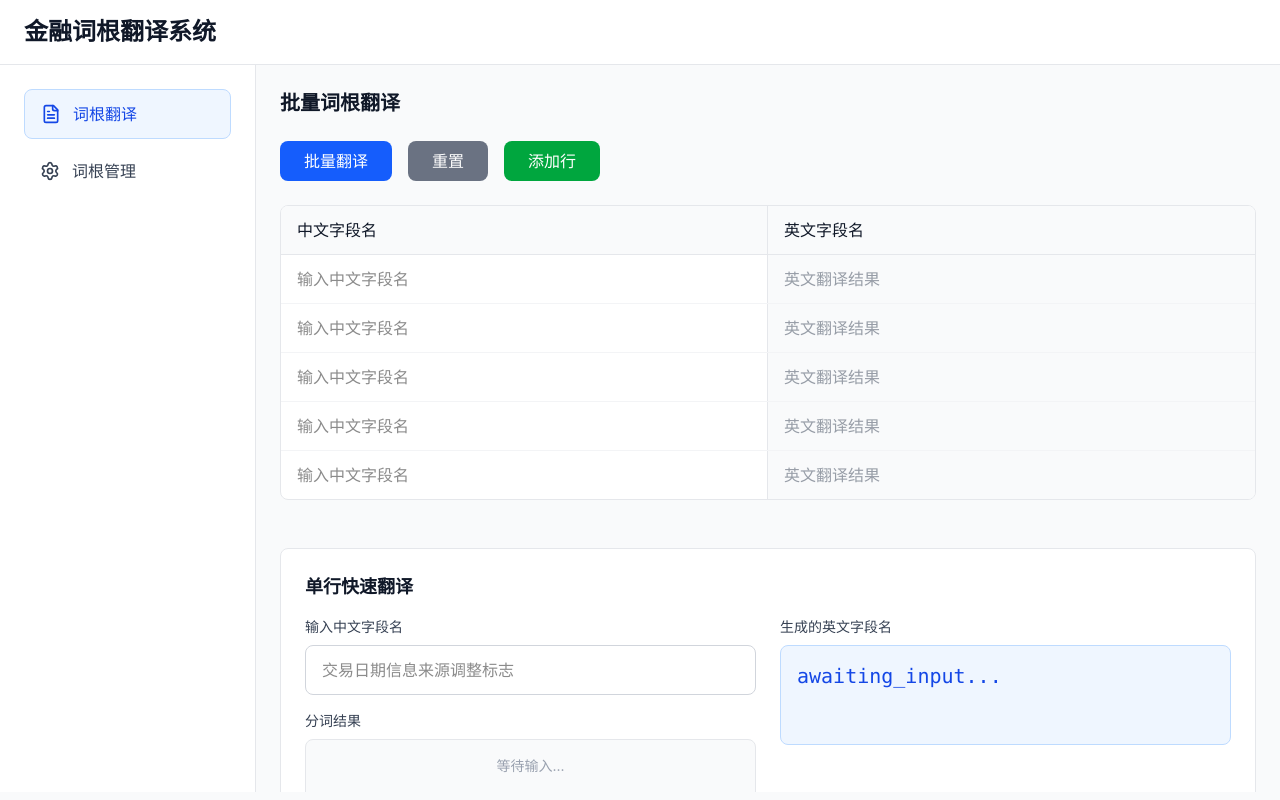
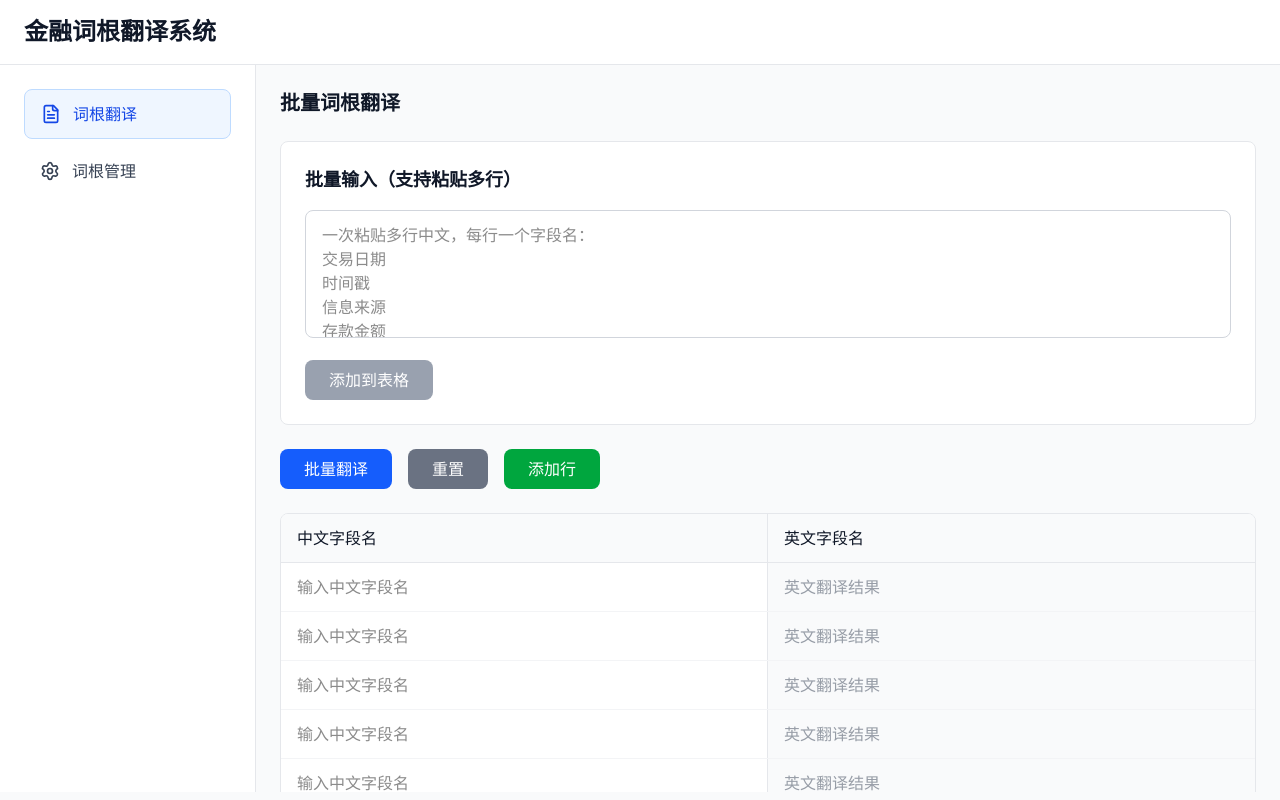
Before and after one commit to xingkaixin/rootify, a React (Vite) app: page / in a window 1280 px wide. Built offline with nearby package versions, Linux system fonts and the light colour scheme.

Commit message:
feat: 添加批量输入功能到翻译表格

```diff
--- a/src/App.tsx
+++ b/src/App.tsx
@@ -88,12 +88,26 @@ function BatchTranslationTable() {
     { chinese: "", english: "" },
   ]);
   const [copied, setCopied] = useState<number | null>(null);
+  const [batchInput, setBatchInput] = useState("");
 
   const handleInputChange = (index: number, value: string) => {
     const newData = [...tableData];
     newData[index].chinese = value;
     newData[index].english = "";
     setTableData(newData);
+  };
+
+  const handleBatchInput = () => {
+    const lines = batchInput
+      .split('\n')
+      .map(line => line.trim())
+      .filter(line => line.length > 0);
+
+    if (lines.length > 0) {
+      const newData = lines.map(line => ({ chinese: line, english: "" }));
+      setTableData(newData);
+      setBatchInput("");
+    }
   };
 
   const handleBatchTranslate = () => {
@@ -132,7 +146,34 @@ function BatchTranslationTable() {
 
   return (
     <div className="space-y-6">
-      <div className="flex gap-4 mb-6">
+      {/* 批量输入区域 */}
+      <div className="bg-white rounded-lg border border-gray-200 p-6">
+        <h3 className="text-lg font-semibold text-gray-900 mb-4">批量输入（支持粘贴多行）</h3>
+        <div className="space-y-4">
+          <textarea
+            value={batchInput}
+            onChange={(e) => setBatchInput(e.target.value)}
+            placeholder="一次粘贴多行中文，每行一个字段名：
+交易日期
+时间戳
+信息来源
+存款金额
+取款金额"
+            className="w-full h-32 px-4 py-3 border border-gray-300 rounded-lg focus:ring-2 focus:ring-blue-500 focus:border-blue-500 resize-none"
+          />
+          <div className="flex gap-4">
+            <button
+              onClick={handleBatchInput}
+              disabled={!batchInput.trim()}
+              className="px-6 py-2 bg-blue-600 text-white rounded-lg hover:bg-blue-700 disabled:bg-gray-400 disabled:cursor-not-allowed transition-colors font-medium"
+            >
+              添加到表格
+            </button>
+          </div>
+        </div>
+      </div>
+
+      <div className="flex gap-4">
         <button
           onClick={handleBatchTranslate}
           className="px-6 py-2 bg-blue-600 text-white rounded-lg hover:bg-blue-700 transition-colors font-medium"
```
